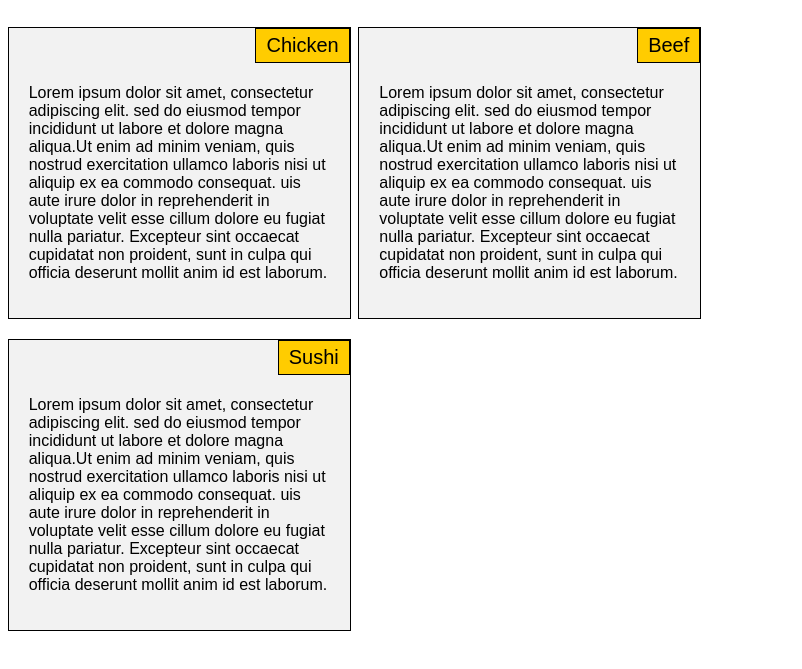
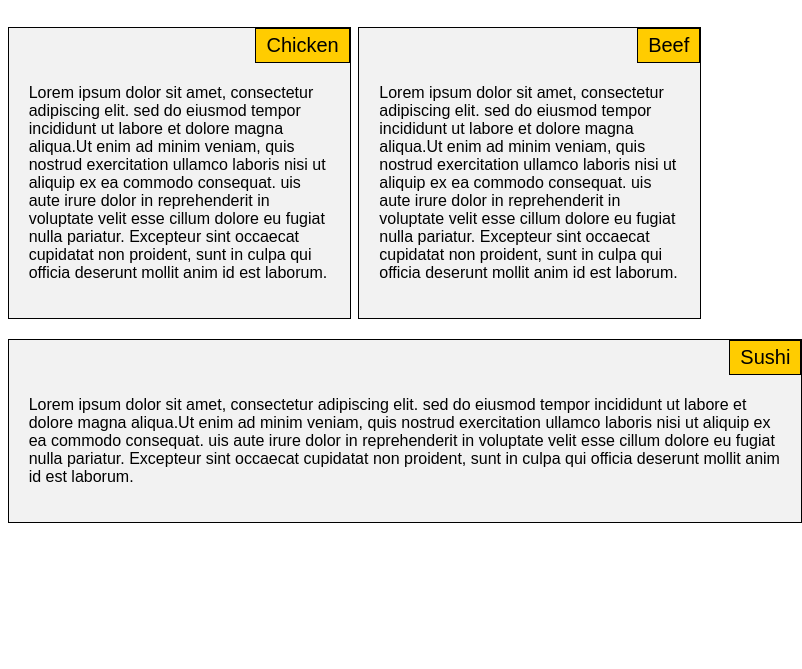
Before and after one commit to Billliang1311/mod2_solution, a plain HTML site: page index.html in a window 768 px wide. Shown: the part 69-738 px from the top of the page, 802 px wide, since content can reach past the window. Drawn offline with Linux system fonts and the light colour scheme.

Commit message:
Update styles.css

```diff
--- a/CSS/styles.css
+++ b/CSS/styles.css
@@ -48,6 +48,9 @@ h1 {
   .section {
     width: 40%;
   }
+    .sushi {
+        width: 100%
+    }
 }
 
 /* Desktop view: 992px and above */
```
